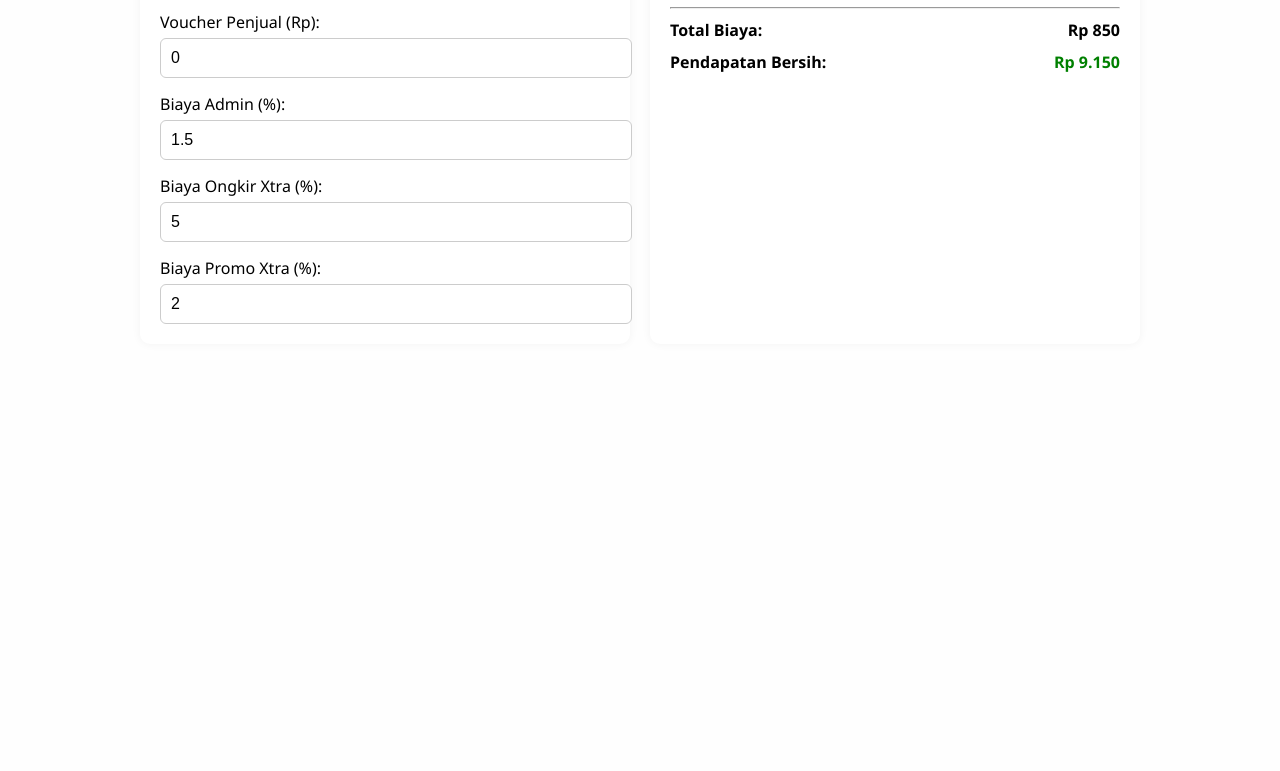
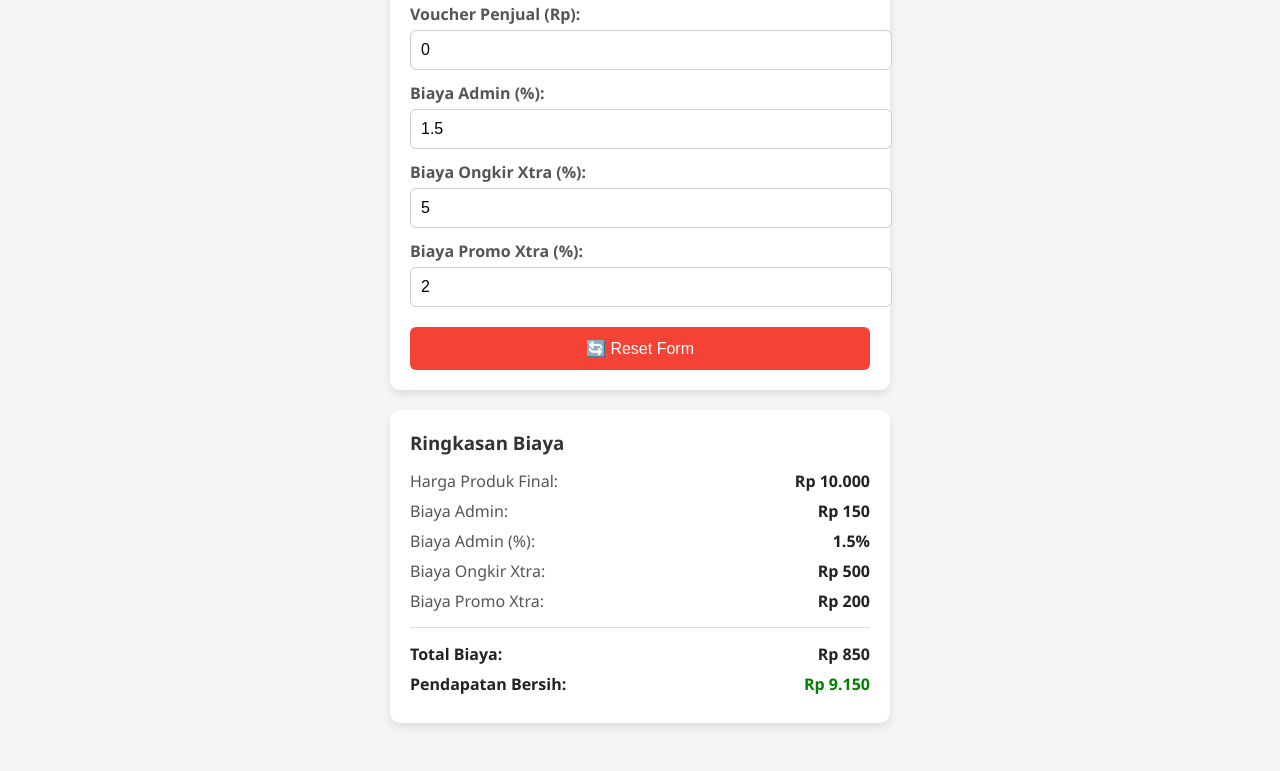
Before and after one commit to 4ltanov/kalkulator, a plain HTML site: page index.html in a window 1280 px wide. Shown: the part 316-1087 px from the top of the page. Before the commit the page ends 800 px from the top, so only its background shows below. Drawn offline with Linux system fonts and the light colour scheme.

Commit message:
Update index.html

```diff
--- a/index.html
+++ b/index.html
@@ -2,181 +2,163 @@
 <html lang="id">
 <head>
   <meta charset="UTF-8" />
-    <meta name="viewport" content="width=device-width, initial-scale=1" />
+  <meta name="viewport" content="width=device-width, initial-scale=1.0"/>
   <title>Kalkulator Biaya Shopee Seller</title>
   <style>
     body {
-        font-family: "Segoe UI", sans-serif;
-        background: #fefefe;
-        margin: 0;
-        padding: 0;
+      font-family: 'Segoe UI', Tahoma, Geneva, Verdana, sans-serif;
+      background: #f5f5f5;
+      padding: 20px;
     }
-
-      header {
-        background-color: #f95b3c;
-        color: white;
+    .container {
+      max-width: 500px;
+      margin: auto;
+    }
+    h2 {
       text-align: center;
+      color: #ff5722;
+    }
+    .card {
+      background: white;
+      border-radius: 10px;
       padding: 20px;
-        font-size: 20px;
+      margin-bottom: 20px;
+      box-shadow: 0 4px 10px rgba(0,0,0,0.1);
     }
-
-      .container {
-        display: flex;
-        flex-wrap: wrap;
-        padding: 20px;
-        max-width: 1000px;
-        margin: auto;
-        gap: 20px;
-      }
-
-      .card {
-        flex: 1 1 300px;
-        background-color: #fff;
-        padding: 20px;
-        border-radius: 10px;
-        box-shadow: 0 0 10px rgba(0, 0, 0, 0.05);
-      }
-
     .card h3 {
       margin-top: 0;
-        color: #e64a19;
-        border-bottom: 2px solid #f4f4f4;
-        padding-bottom: 10px;
+      margin-bottom: 15px;
+      color: #333;
     }
-
     label {
       display: block;
-        margin-top: 15px;
-        font-weight: 500;
+      margin-top: 12px;
+      font-weight: bold;
+      color: #555;
     }
-
     input {
       width: 100%;
       padding: 10px;
+      font-size: 16px;
       margin-top: 5px;
+      border-radius: 6px;
       border: 1px solid #ccc;
-        border-radius: 6px;
-        font-size: 16px;
     }
-
     .line {
       display: flex;
       justify-content: space-between;
-        margin: 10px 0;
+      margin: 8px 0;
       font-size: 16px;
     }
-
     .line span {
       flex: 1;
+      color: #555;
     }
-
     .line strong {
-        min-width: 100px;
+      min-width: 120px;
       text-align: right;
+      color: #222;
     }
-
-      @media screen and (max-width: 768px) {
-        .container {
-          flex-direction: column;
+    button {
+      margin-top: 20px;
+      width: 100%;
+      padding: 12px;
+      background: #f44336;
+      color: white;
+      border: none;
+      border-radius: 6px;
+      font-size: 16px;
+      cursor: pointer;
     }
+    hr {
+      margin: 15px 0;
+      border: 0;
+      border-top: 1px solid #ddd;
     }
   </style>
 </head>
 <body>
-    <header>Kalkulator Biaya Admin & Layanan Shopee</header>
+  <div class="container">
+    <h2>Kalkulator Biaya Shopee Seller</h2>
 
-    <div class="container">
     <div class="card">
       <h3>Detail Produk</h3>
       <label>Harga Produk (Rp):</label>
-        <input type="number" id="harga" value="10000" />
+      <input type="number" id="harga" value="10000" oninput="hitung()">
 
       <label>Diskon Penjual (Rp):</label>
-        <input type="number" id="diskon" value="0" />
+      <input type="number" id="diskon" value="0" oninput="hitung()">
 
       <label>Voucher Penjual (Rp):</label>
-        <input type="number" id="voucher" value="0" />
+      <input type="number" id="voucher" value="0" oninput="hitung()">
 
       <label>Biaya Admin (%):</label>
-        <input type="number" id="admin_fee" value="1.5" step="0.1" />
+      <input type="number" id="admin_fee" value="1.5" step="0.1" oninput="hitung()">
 
       <label>Biaya Ongkir Xtra (%):</label>
-        <input type="number" id="ongkir_fee" value="5" step="0.1" />
+      <input type="number" id="ongkir_fee" value="5" step="0.1" oninput="hitung()">
 
       <label>Biaya Promo Xtra (%):</label>
-        <input type="number" id="promo_fee" value="2" step="0.1" />
+      <input type="number" id="promo_fee" value="2" step="0.1" oninput="hitung()">
+
+      <button onclick="resetForm()">🔄 Reset Form</button>
     </div>
 
     <div class="card summary">
       <h3>Ringkasan Biaya</h3>
-        <div class="line">
-          <span>Harga Produk Final:</span><strong id="harga_final">Rp 0</strong>
-        </div>
-        <div class="line">
-          <span>Biaya Admin:</span><strong id="admin_total">Rp 0</strong>
-        </div>
-        <div class="line">
-          <span>Biaya Admin (%):</span><strong id="admin_percent">0%</strong>
-        </div>
-        <div class="line">
-          <span>Biaya Ongkir Xtra:</span><strong id="ongkir_total">Rp 0</strong>
-        </div>
-        <div class="line">
-          <span>Biaya Promo Xtra:</span><strong id="promo_total">Rp 0</strong>
-        </div>
-        <hr />
-        <div class="line">
-          <span><strong>Total Biaya:</strong></span
-          ><strong id="total_biaya">Rp 0</strong>
-        </div>
-        <div class="line">
-          <span><strong>Pendapatan Bersih:</strong></span
-          ><strong id="bersih" style="color: green">Rp 0</strong>
-        </div>
+      <div class="line"><span>Harga Produk Final:</span><strong id="harga_final">Rp 0</strong></div>
+      <div class="line"><span>Biaya Admin:</span><strong id="admin_total">Rp 0</strong></div>
+      <div class="line"><span>Biaya Admin (%):</span><strong id="admin_percent">0%</strong></div>
+      <div class="line"><span>Biaya Ongkir Xtra:</span><strong id="ongkir_total">Rp 0</strong></div>
+      <div class="line"><span>Biaya Promo Xtra:</span><strong id="promo_total">Rp 0</strong></div>
+      <hr>
+      <div class="line"><span><strong>Total Biaya:</strong></span><strong id="total_biaya">Rp 0</strong></div>
+      <div class="line"><span><strong>Pendapatan Bersih:</strong></span><strong id="bersih" style="color:green;">Rp 0</strong></div>
     </div>
   </div>
 
   <script>
-      const inputs = document.querySelectorAll("input");
-      inputs.forEach((input) => input.addEventListener("input", hitung));
-
-      function formatRupiah(angka) {
-        return "Rp " + Number(angka).toLocaleString("id-ID");
+    function formatRupiah(number) {
+      return "Rp " + number.toLocaleString("id-ID");
     }
 
     function hitung() {
-        const harga = parseFloat(document.getElementById("harga").value) || 0;
-        const diskon = parseFloat(document.getElementById("diskon").value) || 0;
-        const voucher =
-          parseFloat(document.getElementById("voucher").value) || 0;
-        const admin_fee =
-          parseFloat(document.getElementById("admin_fee").value) || 0;
-        const ongkir_fee =
-          parseFloat(document.getElementById("ongkir_fee").value) || 0;
-        const promo_fee =
-          parseFloat(document.getElementById("promo_fee").value) || 0;
+      let harga = parseFloat(document.getElementById('harga').value) || 0;
+      let diskon = parseFloat(document.getElementById('diskon').value) || 0;
+      let voucher = parseFloat(document.getElementById('voucher').value) || 0;
+      let admin_fee = parseFloat(document.getElementById('admin_fee').value) || 0;
+      let ongkir_fee = parseFloat(document.getElementById('ongkir_fee').value) || 0;
+      let promo_fee = parseFloat(document.getElementById('promo_fee').value) || 0;
 
-        const harga_final = Math.max(0, harga - diskon - voucher);
-        const admin = harga_final * (admin_fee / 100);
-        const ongkir = harga_final * (ongkir_fee / 100);
-        const promo = harga_final * (promo_fee / 100);
-        const total_biaya = admin + ongkir + promo;
-        const bersih = harga_final - total_biaya;
+      let harga_final = harga - diskon - voucher;
+      let admin = (admin_fee / 100) * harga_final;
+      let ongkir = (ongkir_fee / 100) * harga_final;
+      let promo = (promo_fee / 100) * harga_final;
 
-        document.getElementById("harga_final").innerText =
-          formatRupiah(harga_final);
-        document.getElementById("admin_total").innerText = formatRupiah(admin);
-        document.getElementById("admin_percent").innerText = admin_fee + "%";
-        document.getElementById("ongkir_total").innerText =
-          formatRupiah(ongkir);
-        document.getElementById("promo_total").innerText = formatRupiah(promo);
-        document.getElementById("total_biaya").innerText =
-          formatRupiah(total_biaya);
-        document.getElementById("bersih").innerText = formatRupiah(bersih);
+      let total_biaya = admin + ongkir + promo;
+      let bersih = harga_final - total_biaya;
+
+      document.getElementById('harga_final').innerText = formatRupiah(harga_final);
+      document.getElementById('admin_total').innerText = formatRupiah(admin);
+      document.getElementById('admin_percent').innerText = admin_fee + "%";
+      document.getElementById('ongkir_total').innerText = formatRupiah(ongkir);
+      document.getElementById('promo_total').innerText = formatRupiah(promo);
+      document.getElementById('total_biaya').innerText = formatRupiah(total_biaya);
+      document.getElementById('bersih').innerText = formatRupiah(bersih);
     }
 
-      // Jalankan saat halaman dibuka
+    function resetForm() {
+      document.getElementById('harga').value = 0;
+      document.getElementById('diskon').value = 0;
+      document.getElementById('voucher').value = 0;
+      document.getElementById('admin_fee').value = 1.5;
+      document.getElementById('ongkir_fee').value = 5;
+      document.getElementById('promo_fee').value = 2;
       hitung();
+    }
+
+    // Inisialisasi saat halaman dimuat
+    window.onload = hitung;
   </script>
 </body>
 </html>
```
Lines whose indentation alone changed are shown as unchanged.
